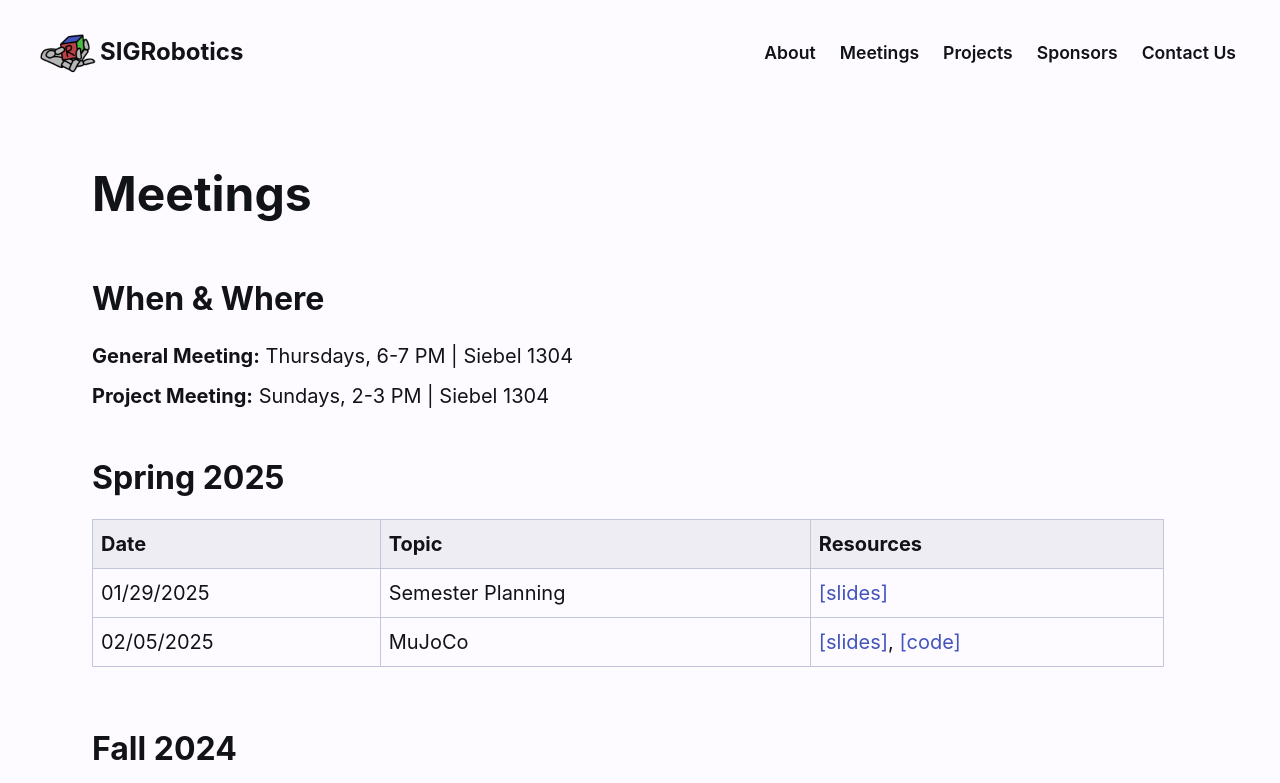
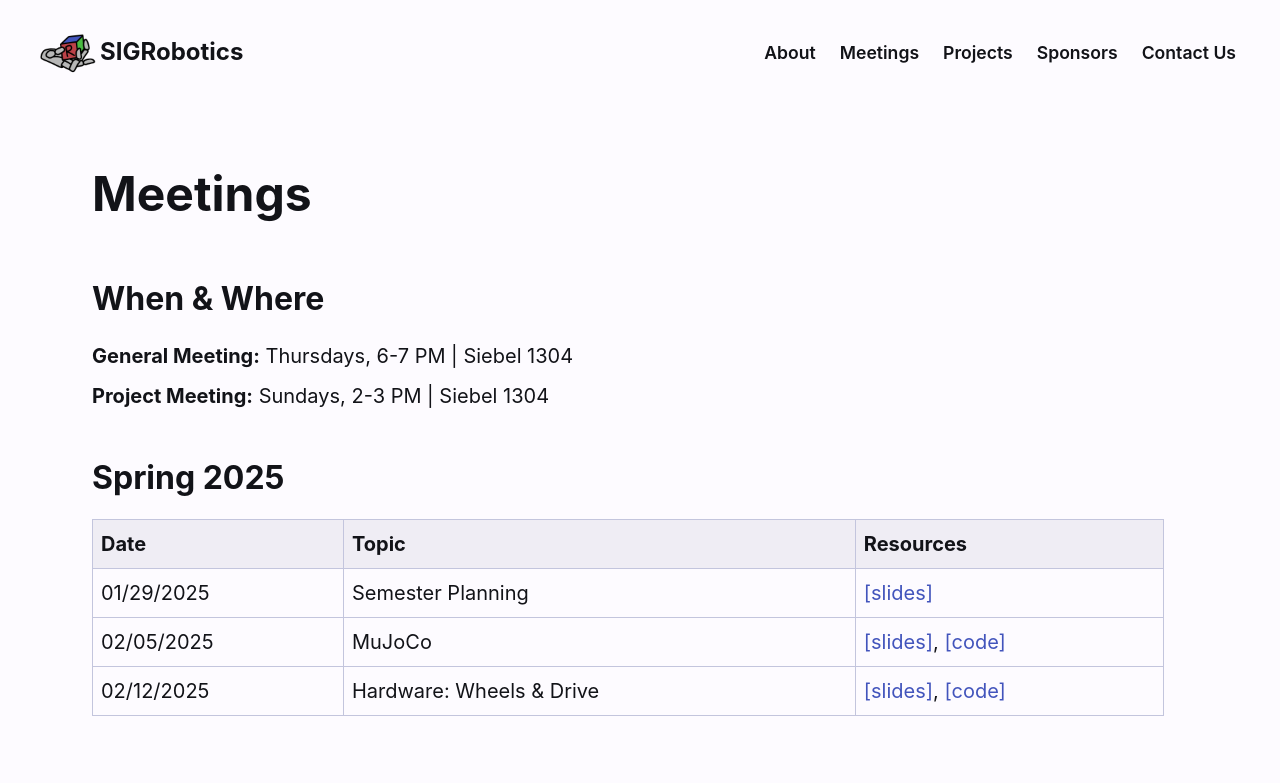
Before and after one commit to acm-uiuc/sigrobotics-web, a React (Create React App) app: page /meetings in a window 1280 px wide. Shown: the top 783 px of the page. Built offline with nearby package versions, Linux system fonts and the light colour scheme.

Commit message:
added new meeting

```diff
--- a/src/pages/Meetings.tsx
+++ b/src/pages/Meetings.tsx
@@ -20,6 +20,11 @@ const sp25: Meeting[] = [
   { date: '02/05/2025', topic: 'MuJoCo',
     resources: [
       {type: "slides", link: "https://docs.google.com/presentation/d/1dtGuj1q1uO8wdr6FZLxzAh77IQDhmHhxI-hjjub0eQo/edit#slide=id.g3176b23e2f2_0_219"},
+      {type: "code", link: "https://github.com/SIGRobotics-UIUC/mujoco-tutorial"}
+    ] },
+  { date: '02/12/2025', topic: 'Hardware: Wheels & Drive',
+    resources: [
+      {type: "slides", link: "https://docs.google.com/presentation/d/19MKd18vV81n01lx9o5e6ZMqhpIm6HYFsRUGzxj5kcJI/edit#slide=id.g3042e88b18b_0_1"},
       {type: "code", link: "https://github.com/SIGRobotics-UIUC/mujoco-tutorial"}
     ] },
   // { date: '', topic: '',
```
